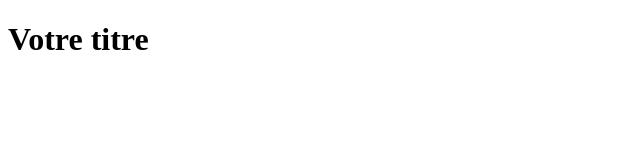
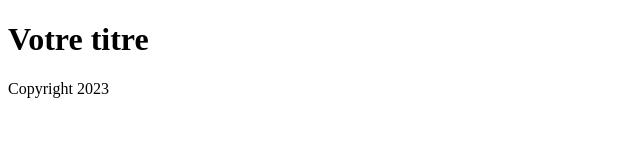
Before and after one commit to Erode84/premier_depot, a plain HTML site: page index.html in a window 1280 px wide. Shown: the whole page, without its empty margins (0-640 px from the left). Drawn offline with Linux system fonts and the light colour scheme.

Commit message:
add copyright

```diff
--- a/index.html
+++ b/index.html
@@ -7,5 +7,6 @@
   </head>
   <body>
     <h1>Votre titre</h1>
+    <footer>Copyright 2023</footer>
   </body>
 </html>
```
